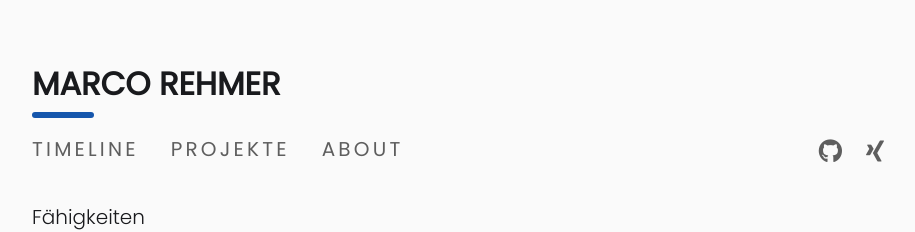
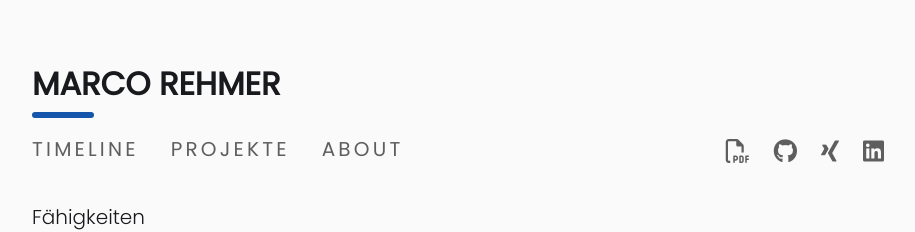
Before and after one commit to MarcoRehmer/marcorehmer.github.io, an Astro site: page /skills in a window 1280 px wide. Shown: the top 232 px of the page, without its empty margins (182-1097 px from the left). Built offline with nearby package versions, Linux system fonts and the light colour scheme; Astro itself is replaced by a stand-in of ours.

Commit message:
CV as download link added

```diff
--- a/src/components/MainHeader.astro
+++ b/src/components/MainHeader.astro
@@ -19,16 +19,16 @@ const currentPath = pathname.split("/")[1];
   </nav>
 
   <div class="social-buttons">
-    <!-- <a href="#">CV <i class="fa-regular fa-file-pdf"></i></a>-->
+    <a href="/assets/files/cv_MarcoRehmer_2023_07_06.pdf" download="cv_marco_rehmer.pdf"><i class="fa-regular fa-file-pdf"></i></a>
     <a href="https://github.com/marcorehmer"
       ><i class="fa-brands fa-github"></i></a
     >
     <a href="https://www.xing.com/profile/Marco_Rehmer017082/cv"
       ><i class="fa-brands fa-xing"></i></a
     >
-    <!--<a href="https://github.com/marcorehmer"-->
-    <!--  ><i class="fa-brands fa-linkedin"></i></a-->
-    <!--&gt;-->
+    <a href="https://github.com/marcorehmer"
+      ><i class="fa-brands fa-linkedin"></i></a
+    >
   </div>
 </div>
 
```
Also changed, not shown: 1 other file.
